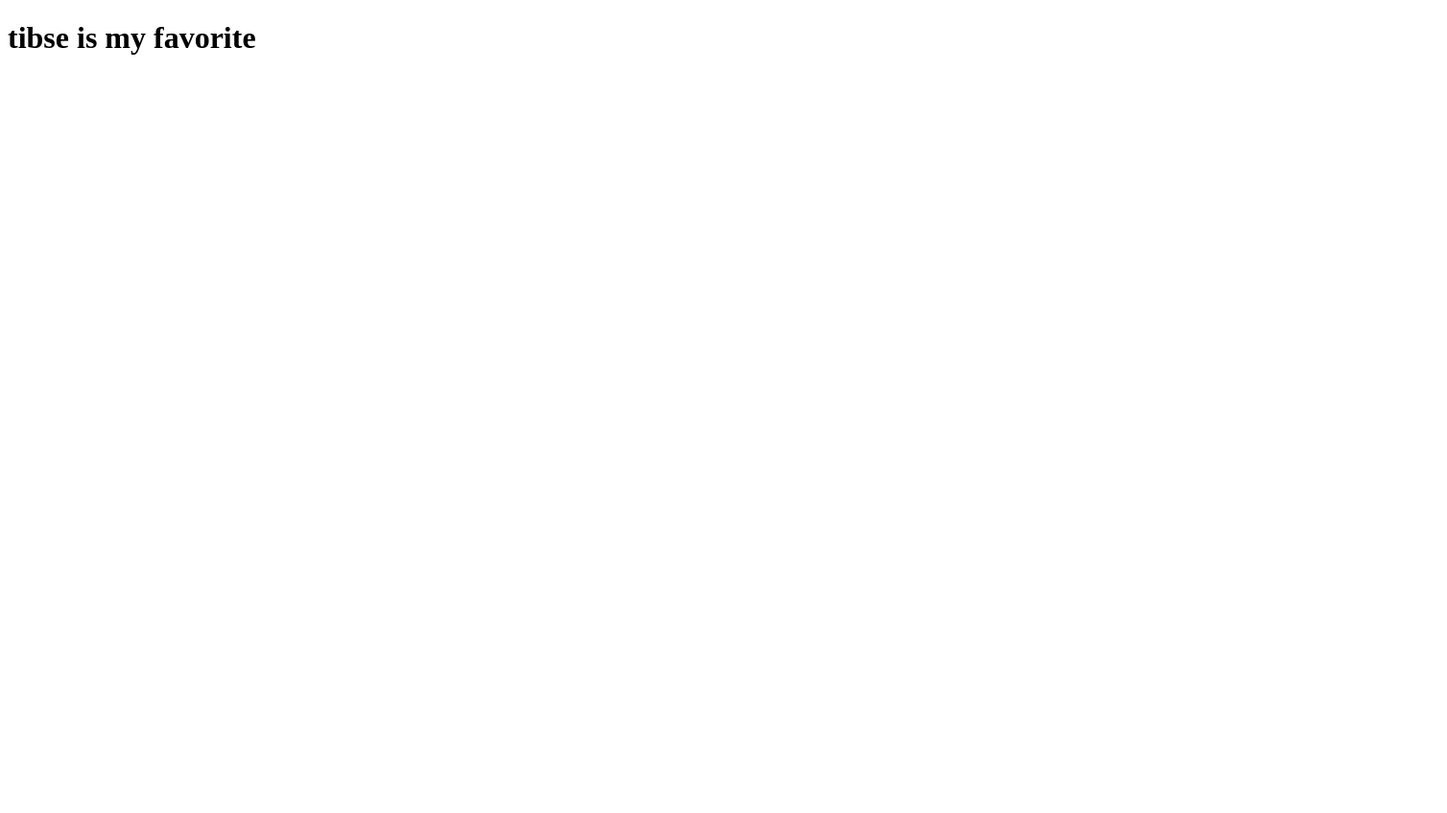
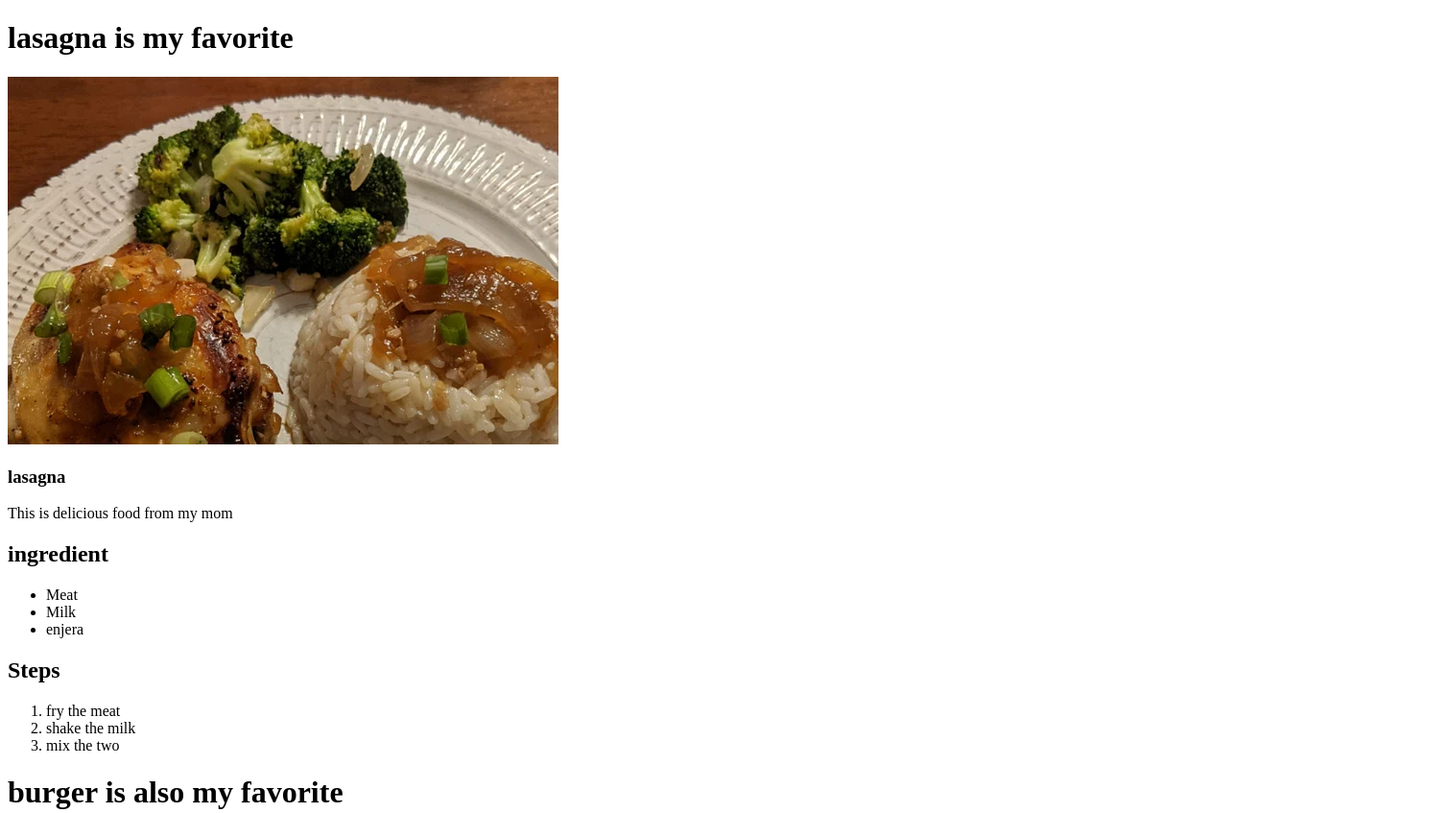
Before and after one commit to abrhamamare/odin-recipes, a plain HTML site: page recipes/lasagna.html in a window 1280 px wide. Shown: the top 847 px of the page at 96% size, 1508 px wide, since content can reach past the window. Before the commit the page ends 800 px from the top, so only its background shows below. Drawn offline with Linux system fonts and the light colour scheme.

Commit message:
i modified lasagna html and put a link on index html

```diff
--- a/recipes/lasagna.html
+++ b/recipes/lasagna.html
@@ -5,6 +5,38 @@
         <title>lasagna</title>
     </head>
     <body>
-        <h1>tibse is my favorite</h1>
+        <h1>lasagna is my favorite</h1>
+        <img src="../image/food1.webp">
+        <h3>lasagna</h3>
+        <p>This is delicious food from my mom</p>
+        <h2>ingredient</h2>
+        <ul>
+            <li>Meat</li>
+            <li>Milk</li>
+            <li>enjera</li>
+        </ul>
+        <h2>Steps</h2>
+        <ol>
+            <li>fry the meat</li>
+            <li>shake the milk</li>
+            <li>mix the two</li>
+        </ol>
+
+        <h1>burger is also my favorite</h1>
+        <img src="../image/food2.webp">
+        <h3>lasagna</h3>
+        <p>This is delicious food from my mom</p>
+        <h2>ingredient</h2>
+        <ul>
+            <li>Meat</li>
+            <li>Milk</li>
+            <li>enjera</li>
+        </ul>
+        <h2>Steps</h2>
+        <ol>
+            <li>fry the meat</li>
+            <li>shake the milk</li>
+            <li>mix the two</li>
+        </ol>
     </body>
 </html>
```
Also changed, not shown: index.html (+5 -4 lines), image/food2.webp (added).
